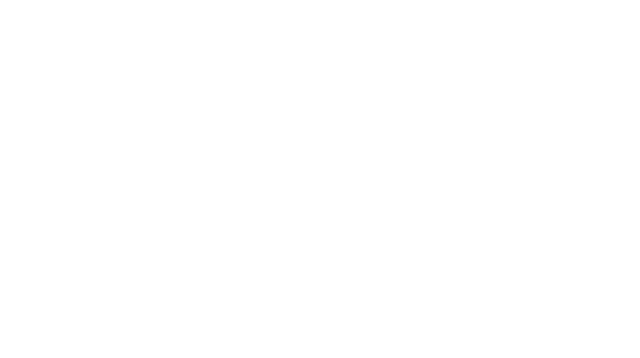
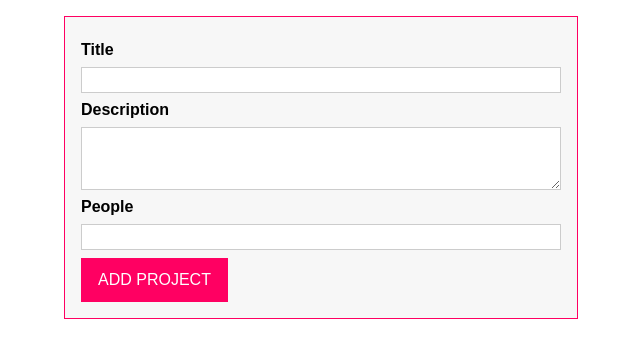
Before and after one commit to NiteeshKMishra/Drag-and-Drop-Projects, a website with bundled scripts: page index.html in a window 1280 px wide. Shown: the whole page, without its empty margins (319-959 px from the left). Built offline with nearby package versions, Linux system fonts and the light colour scheme.

Commit message:
added form and decorator

```diff
--- a/index.html
+++ b/index.html
@@ -5,7 +5,7 @@
     <meta name="viewport" content="width=device-width, initial-scale=1.0" />
     <meta http-equiv="X-UA-Compatible" content="ie=edge" />
     <title>ProjectManager</title>
-    <link rel="stylesheet" href="app.css" />
+    <link rel="stylesheet" href="src/app.css" />
     <script src="dist/app.js" defer></script>
   </head>
   <body>
@@ -37,6 +37,6 @@
         <ul></ul>
       </section>
     </template>
-    <div id="app"></div>
+    <div id="app" class="app"></div>
   </body>
 </html>
--- a/src/app.css
+++ b/src/app.css
@@ -15,6 +15,16 @@ input,
 textarea {
   display: block;
   margin: 0.5rem 0;
+}
+
+.app{
+  display: flex;
+  align-items: center;
+  justify-content: center;
+}
+
+.form-control{
+  width: 30rem
 }
 
 label {
--- a/src/app.ts
+++ b/src/app.ts
@@ -1 +1,66 @@
-// Code goes here!
+function AutoBind(_target: any, _methodName: string, descriptor: PropertyDescriptor){
+    const originalMethod = descriptor.value
+    const adjustedDescriptor: PropertyDescriptor = {
+        configurable: true,
+        get(){
+            const boundFn = originalMethod.bind(this)
+            return boundFn
+        }
+    }
+    return adjustedDescriptor
+}
+
+class ProjectInput{
+    private templateElement: HTMLTemplateElement;
+    private hostElement: HTMLDivElement;
+    private formElement: HTMLFormElement;
+    titleInput: HTMLInputElement;
+    descInput: HTMLInputElement;
+    peopleInput: HTMLInputElement;
+    constructor(){
+        this.templateElement = <HTMLTemplateElement> document.getElementById('project-input')!
+        this.hostElement = <HTMLDivElement> document.getElementById('app')!
+        const importedNodes = document.importNode(this.templateElement.content, true)
+        this.formElement = <HTMLFormElement> importedNodes.firstElementChild
+        this.formElement.id = 'user-input'
+        this.titleInput = <HTMLInputElement> this.formElement.querySelector('#title')
+        this.descInput = <HTMLInputElement> this.formElement.querySelector('#description')
+        this.peopleInput = <HTMLInputElement> this.formElement.querySelector('#people')
+        this.showForm()
+        this.configureForm()
+    }
+
+    private showForm(){
+        this.hostElement.appendChild(this.formElement)
+    }
+
+    private configureForm(){
+        this.formElement.addEventListener('submit', this.handleSubmit)
+    }
+
+    private gatherUserInput(): [string, string, number] | void {
+        const title = this.titleInput.value.trim()
+        const desc = this.descInput.value.trim()
+        const people = this.peopleInput.value.trim()
+        if(!title || !desc || !people){
+            alert('All the values are required')
+            return
+        }
+        return [title, desc, +people]
+    }
+
+    private resetForm(){
+        this.formElement.reset()
+    }
+    @AutoBind
+    handleSubmit(event: Event){
+        event.preventDefault();
+        event.stopPropagation();
+        const formValues = this.gatherUserInput()
+        if(Array.isArray(formValues)){
+            this.resetForm()
+        }
+    }
+}
+
+const projectInput = new ProjectInput();
--- a/tsconfig.json
+++ b/tsconfig.json
@@ -50,7 +50,7 @@
     // "typeRoots": [],                       /* List of folders to include type definitions from. */
     // "types": [],                           /* Type declaration files to be included in compilation. */
     // "allowSyntheticDefaultImports": true,  /* Allow default imports from modules with no default export. This does not affect code emit, just typechecking. */
-    "esModuleInterop": true                   /* Enables emit interoperability between CommonJS and ES Modules via creation of namespace objects for all imports. Implies 'allowSyntheticDefaultImports'. */
+    "esModuleInterop": true,                   /* Enables emit interoperability between CommonJS and ES Modules via creation of namespace objects for all imports. Implies 'allowSyntheticDefaultImports'. */
     // "preserveSymlinks": true,              /* Do not resolve the real path of symlinks. */
 
     /* Source Map Options */
@@ -60,7 +60,7 @@
     // "inlineSources": true,                 /* Emit the source alongside the sourcemaps within a single file; requires '--inlineSourceMap' or '--sourceMap' to be set. */
 
     /* Experimental Options */
-    // "experimentalDecorators": true,        /* Enables experimental support for ES7 decorators. */
+    "experimentalDecorators": true,        /* Enables experimental support for ES7 decorators. */
     // "emitDecoratorMetadata": true,         /* Enables experimental support for emitting type metadata for decorators. */
   },
   "exclude": [
```
